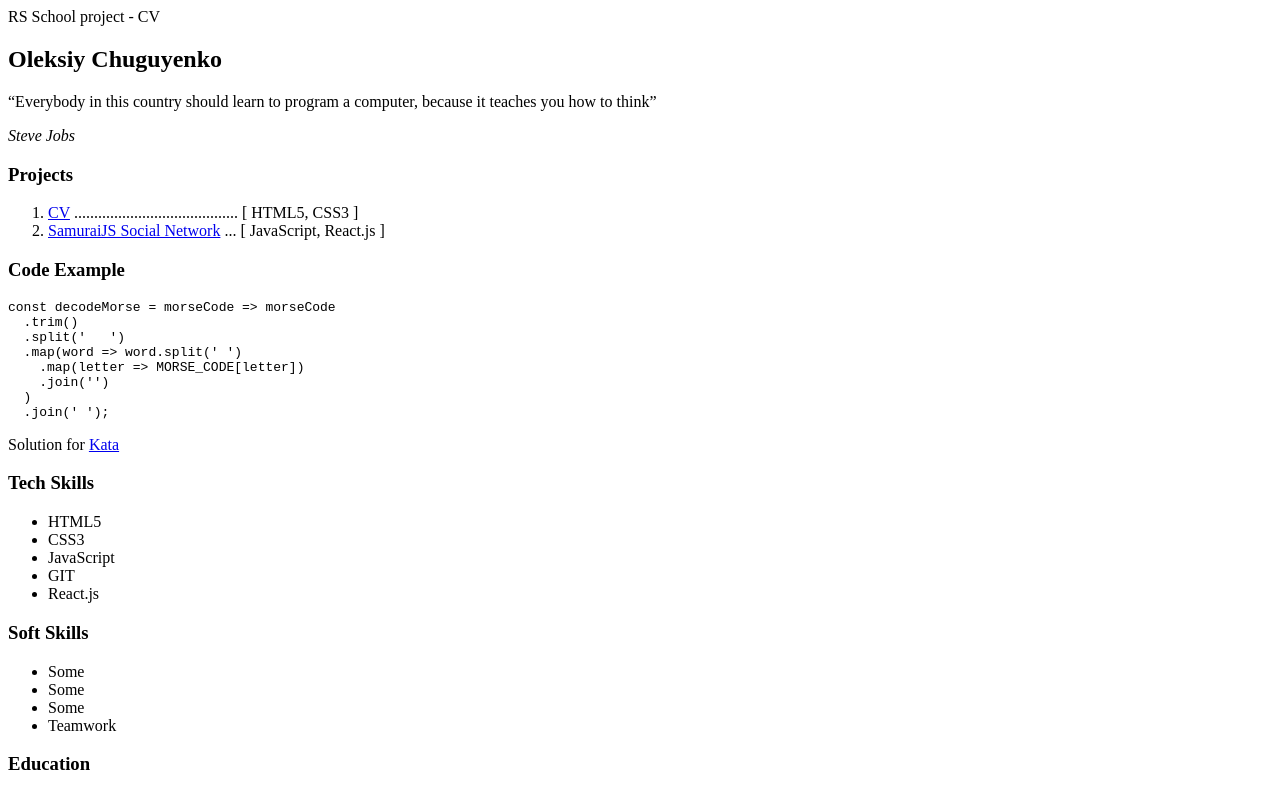
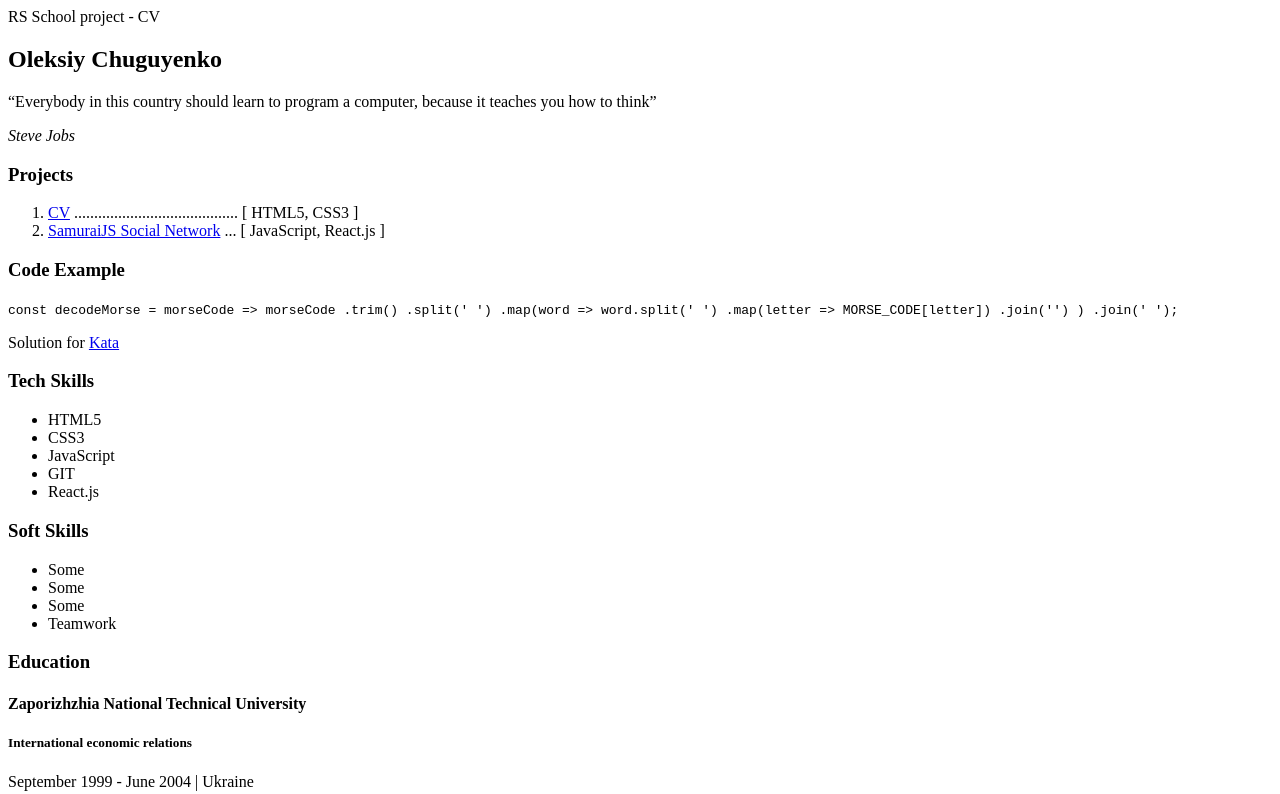
Before and after one commit to AleksGF/rsschool-cv, a plain HTML site: page index.html in a window 1280 px wide. Shown: the top 794 px of the page. Drawn offline with Linux system fonts and the light colour scheme.

Commit message:
refactor: some changes for autotest

```diff
--- a/index.html
+++ b/index.html
@@ -45,14 +45,14 @@ RS School project - CV
         <section class="code_example">
             <h3 class="main_title">Code Example</h3>
             <code class="code_item">
-<pre>const decodeMorse = morseCode =&gt; morseCode
+const decodeMorse = morseCode =&gt; morseCode
   .trim()
   .split('   ')
   .map(word =&gt; word.split(' ')
     .map(letter =&gt; MORSE_CODE[letter])
     .join('')
   )
-  .join(' ');</pre>
+  .join(' ');
             </code>
             <p class="code_description">Solution for <a class="code_link" href="https://www.codewars.com/kata/54b724efac3d5402db00065e">Kata</a></p>
         </section>
```
